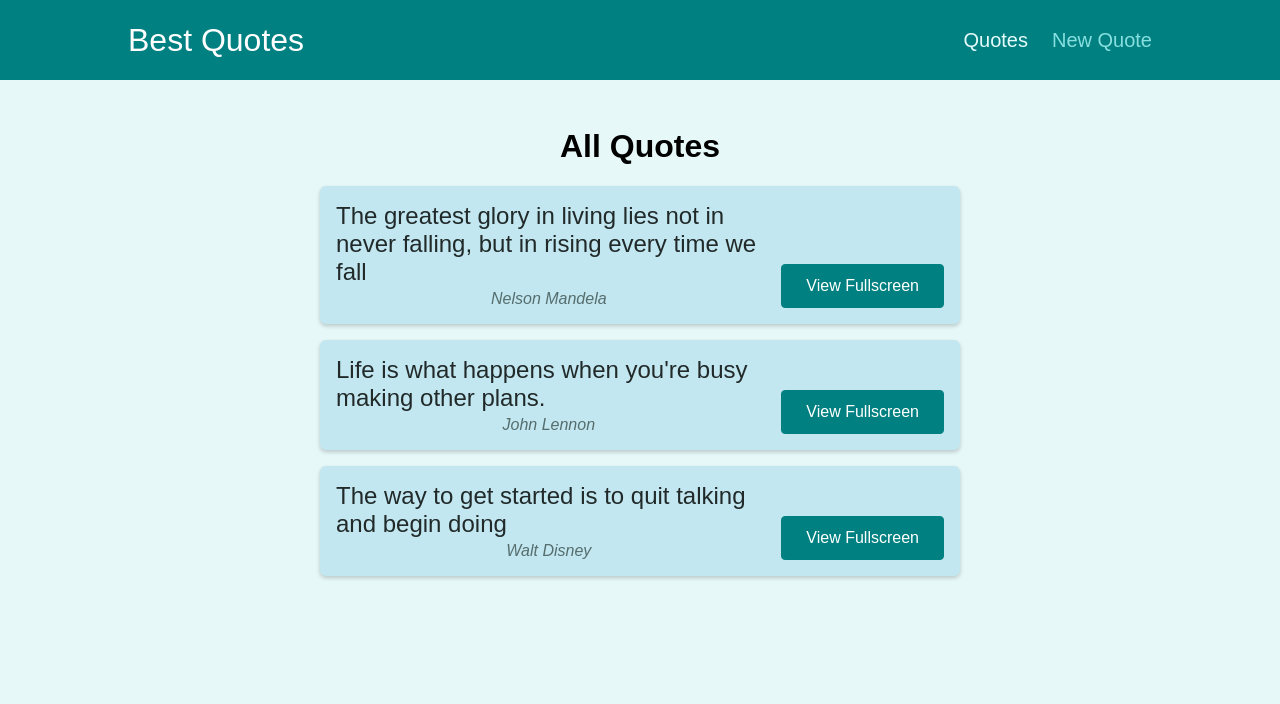
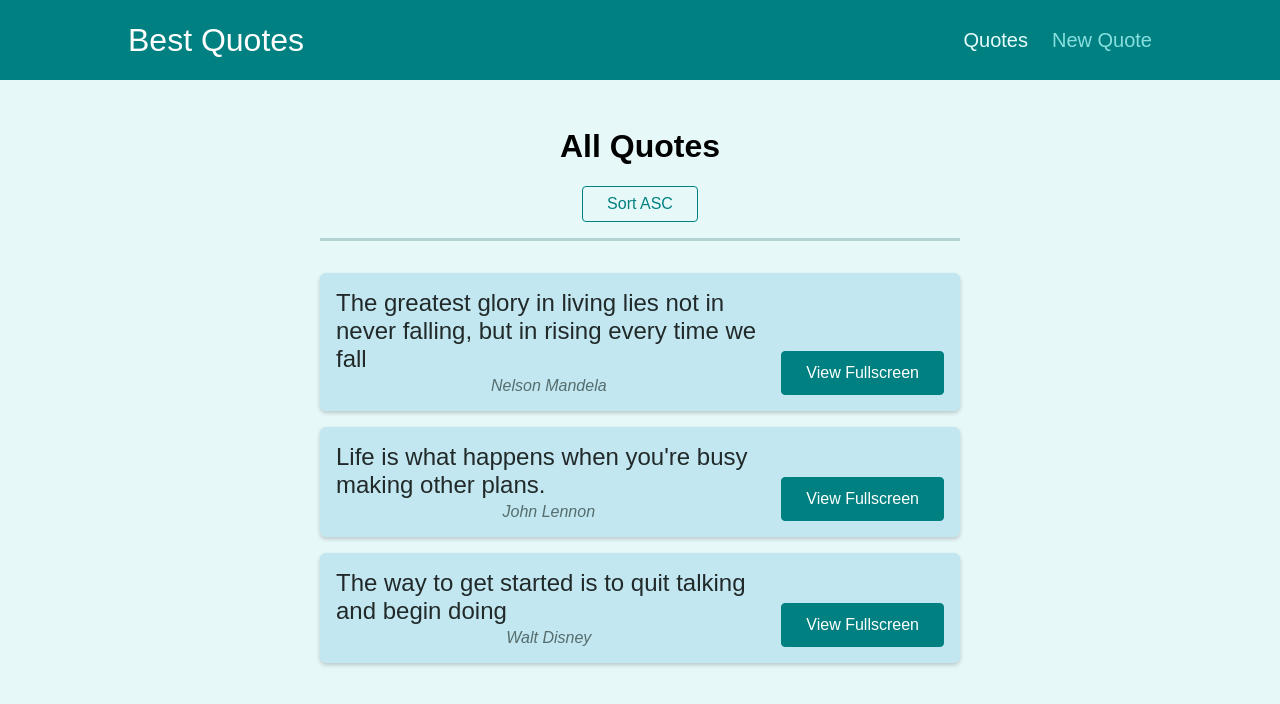
Before and after one commit to JahanU/quotes-react-router, a React (Create React App) app: page /quotes in a window 1280 px wide. Shown: the top 704 px of the page. Built offline with nearby package versions, Linux system fonts and the light colour scheme.

Commit message:
sorting list via queryparams

```diff
--- a/src/components/quotes/QuoteList.js
+++ b/src/components/quotes/QuoteList.js
@@ -2,12 +2,42 @@
 
 import QuoteItem from './QuoteItem';
 import classes from './QuoteList.module.css';
+import { useHistory, useLocation } from 'react-router-dom';
+
+const sortQuotes = (quotes, ascending) => {
+  return quotes.sort((quoteA, quoteB) => {
+    if (ascending) {
+      return quoteA.id > quoteB.id ? 1 : -1;
+    } else {
+      return quoteA.id < quoteB.id ? 1 : -1;
+    }
+  });
+};
 
 const QuoteList = (props) => {
+
+  const history = useHistory();
+  const location = useLocation();
+
+  const queryParam = new URLSearchParams(location.search);
+  let sorting = queryParam.get('sort');
+  sorting = sorting === 'asc' ? 'desc' : 'asc';
+
+  console.log(sorting)
+  const sortedQuotes = sortQuotes(props.quotes, sorting === 'asc');
+
+  const changeSortHandler = (event) => {
+    history.push('/quotes?sort=' + sorting);
+  }
+
+
   return (
     <Fragment>
+      <div className={classes.sorting}>
+        <button onClick={changeSortHandler}> Sort {sorting.toUpperCase()}</button>
+      </div>
       <ul className={classes.list}>
-        {props.quotes.map((quote) => (
+        {sortedQuotes.map((quote) => (
           <QuoteItem
             key={quote.id}
             id={quote.id}
```
Also changed, not shown: 1 other file (tests, documents, lock files or other folders).
